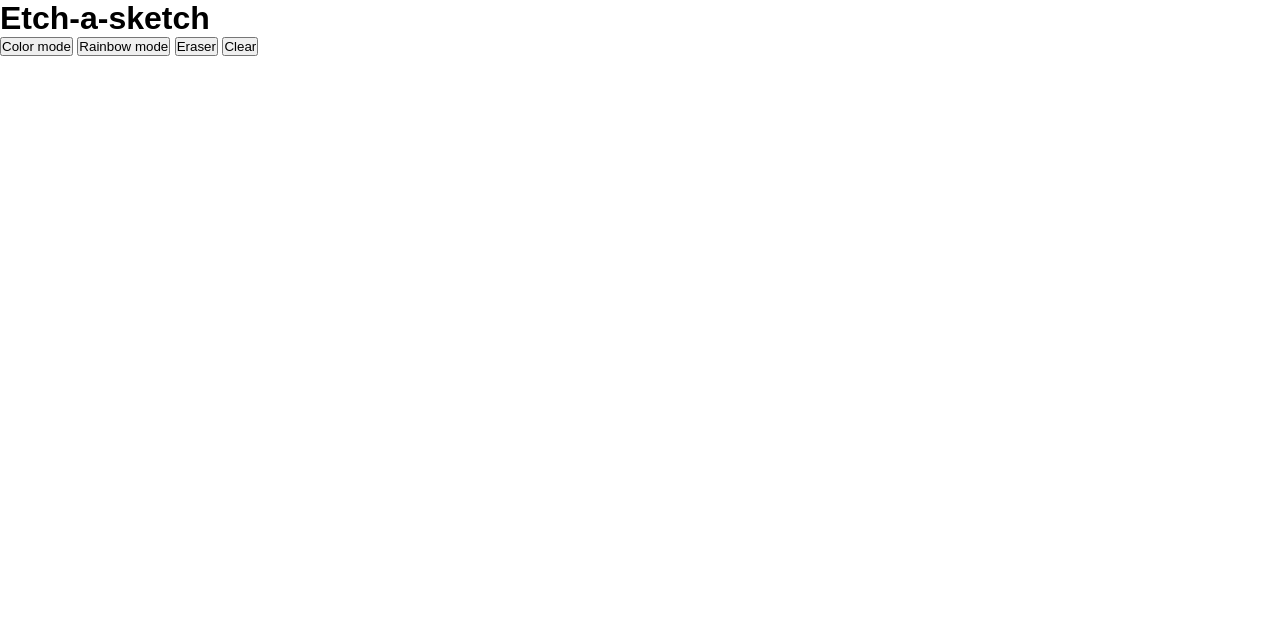
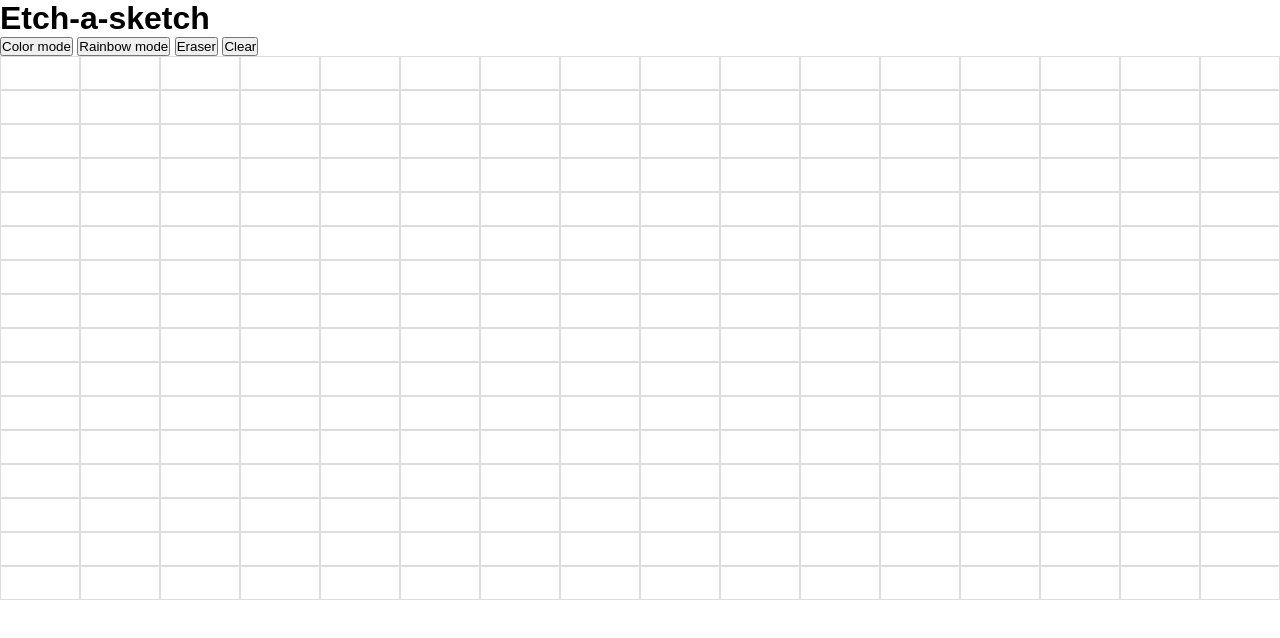
Before and after one commit to tylernpc/etch-a-sketch, a plain HTML site: page index.html in a window 1280 px wide. Drawn offline with Linux system fonts and the light colour scheme.

Commit message:
Potential solution ONE

```diff
--- a/index.html
+++ b/index.html
@@ -22,7 +22,7 @@
             <button>Clear</button>
         </div>
 
-        <div class="board"></div>
+        <div id="board"></div>
     </div>
 </body>
 <script src="index.js"></script>
--- a/index.js
+++ b/index.js
@@ -1,19 +1,12 @@
-// set the constants that will become physical on the html tab
-const container = document.getElementById("container");
-let rows = document.getElementById("gridRow");
-let cells = document.getElementById("cell");
+const container = document.getElementById('board');
 
-// for (let i = 0; i < 16; i++) {
-//   const gridPiece = document.createElement("div");
-//   gridPiece.innerText = "div";
-//   document.body.appendChild(gridPiece);
-// }
+function gridCreation(rows, cols) {
+    container.style.setProperty('--grid-rows', rows);
+    container.style.setProperty('--grid-cols', cols);
+    for (i = 0; i < (rows * cols); i++) {
+        let cell = document.createElement('div');
+        container.appendChild(cell).className = "grid-item";
+    };
+};
 
-// function theGrid () {
-//     document.createElement("div");
-
-// }
-
-// for (i = 0; i < yield.length; i++) {
-//     y[i].style.flex = "1";
-// }
+gridCreation(16, 16);
--- a/style.css
+++ b/style.css
@@ -3,3 +3,20 @@
     padding: 0em;
     font-family: sans-serif;
 }
+
+:root {
+    --grid-cols: 1;
+    --grid-rows: 1;
+}
+
+#board {
+    display: grid;
+    grid-template-rows: repeat(var(--grid-rows), 1fr);
+    grid-template-columns: repeat(var(--grid-cols), 1fr);
+}
+
+.grid-item {
+    padding: 1em;
+    border: 1px solid #ddd;
+    text-align: center;
+}
```
